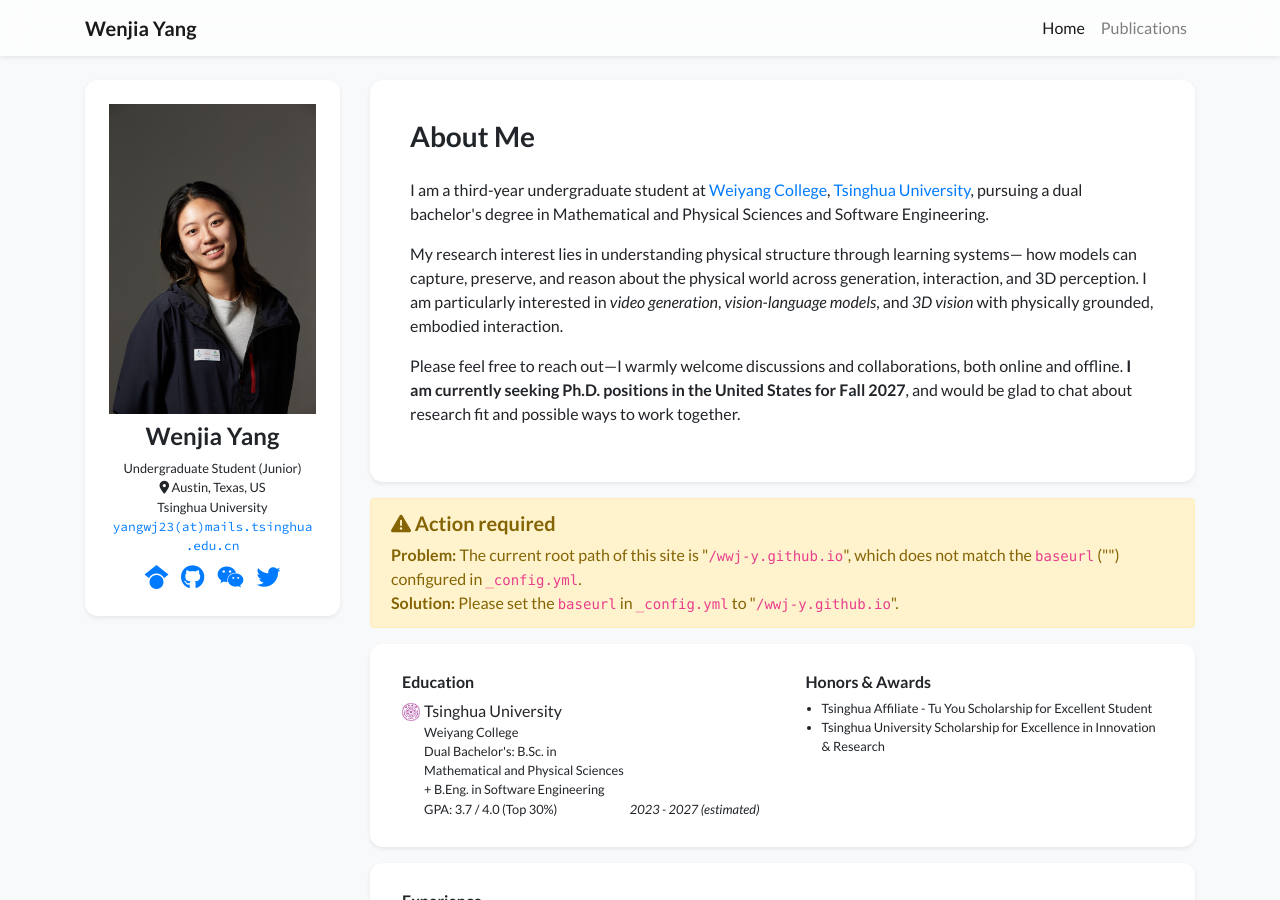
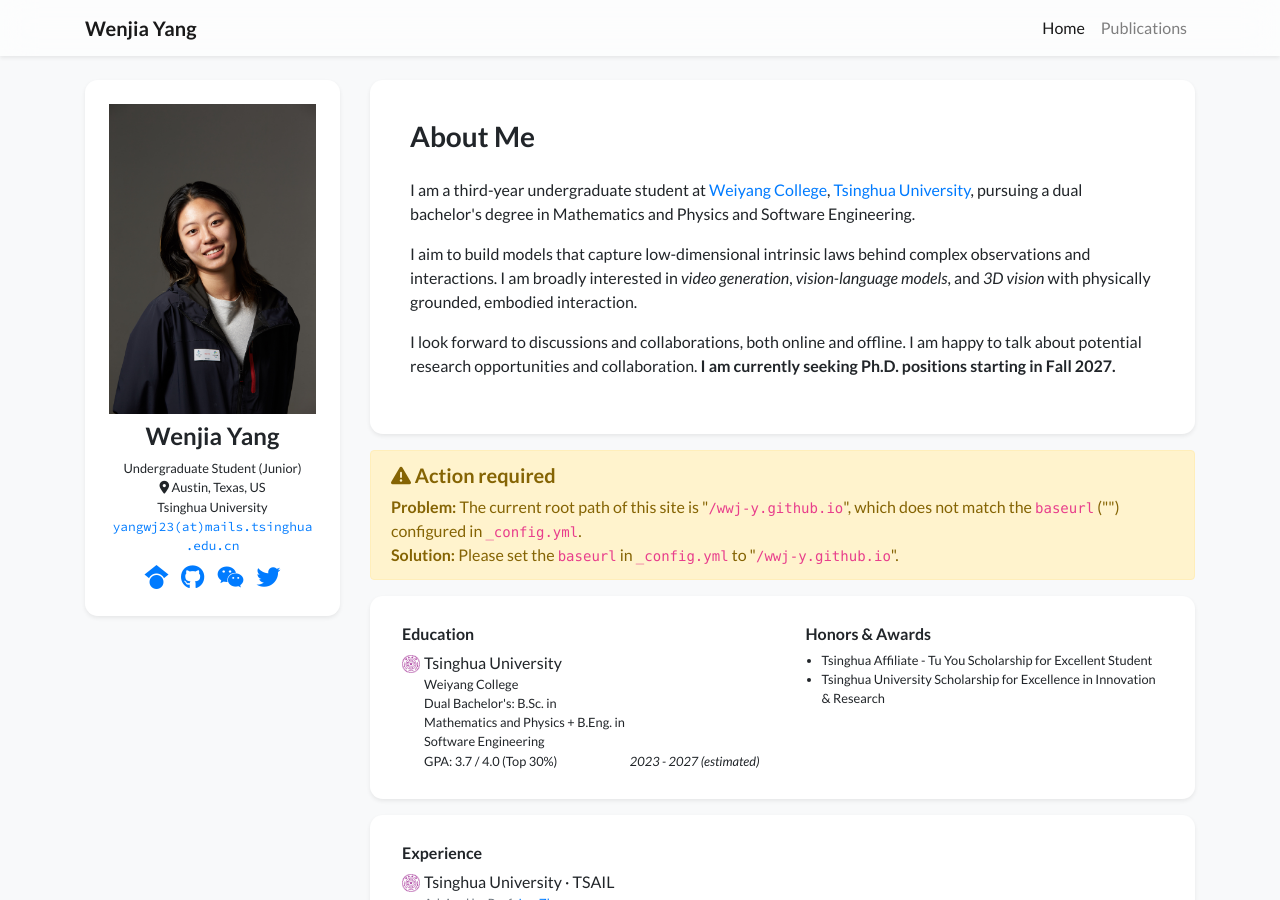
Before and after one commit to wwj-y/wwj-y.github.io, a Jekyll site: the page built from index.html, in a window 1280 px wide and 900 px high. Built offline with Jekyll 4.4.1, drawn with Linux system fonts in a browser that asks for light colours; nearby versions of some CDN libraries; a style sheet for code colours, icons or effects is not loaded.

Commit message:
update minor

```diff
--- a/_data/profile.yml
+++ b/_data/profile.yml
@@ -14,8 +14,7 @@
 github: wwj-y
 twitter: Wejamooyyy
 wechat_id: wxid_ipvgvn9uftsr12
-wechat_prompt: >-
-  Please tell me your <strong>name</strong> and <strong>affiliation</strong> when adding me. Thanks!
+wechat_prompt: ""
 # linkedin: your-linked-in-id
 # orcid: 0000-0000-0000-0000
 
@@ -25,21 +24,19 @@
     I am a third-year undergraduate student at
     <a href="https://www.wyc.tsinghua.edu.cn/" target="_blank">Weiyang College</a>,
     <a href="https://www.tsinghua.edu.cn/" target="_blank">Tsinghua University</a>,
-    pursuing a dual bachelor's degree in Mathematical and Physical Sciences and Software Engineering.
+    pursuing a dual bachelor's degree in Mathematics and Physics and Software Engineering.
   </p>
   <p>
-    My research interest lies in understanding physical structure through learning systems—
-    how models can capture, preserve, and reason about the physical world across generation,
-    interaction, and 3D perception.     I am particularly interested in
+    I aim to build models that capture low-dimensional intrinsic laws behind complex observations and interactions.
+    I am broadly interested in
     <em>video generation</em>,
     <em>vision-language models</em>,
     and <em>3D vision</em> with physically grounded, embodied interaction.
   </p>
   <p>
-    Please feel free to reach out—I warmly welcome discussions and collaborations,
-    both online and offline.
-    <strong>I am currently seeking Ph.D. positions in the United States for Fall 2027</strong>,
-    and would be glad to chat about research fit and possible ways to work together.
+    I look forward to discussions and collaborations, both online and offline.
+    I am happy to talk about potential research opportunities and collaboration.
+    <strong>I am currently seeking Ph.D. positions starting in Fall 2027.</strong>
   </p>
 
 portrait_url: /assets/images/photos/portrait.jpg
@@ -50,7 +47,7 @@
   logo: /assets/images/badges/THU.png
   position: >-
     Weiyang College <br/>
-    Dual Bachelor's: B.Sc. in Mathematical and Physical Sciences + B.Eng. in Software Engineering <br/>
+    Dual Bachelor's: B.Sc. in Mathematics and Physics + B.Eng. in Software Engineering <br/>
     GPA: 3.7 / 4.0 (Top 30%)
   date: 2023 - 2027 (estimated)
 
```
